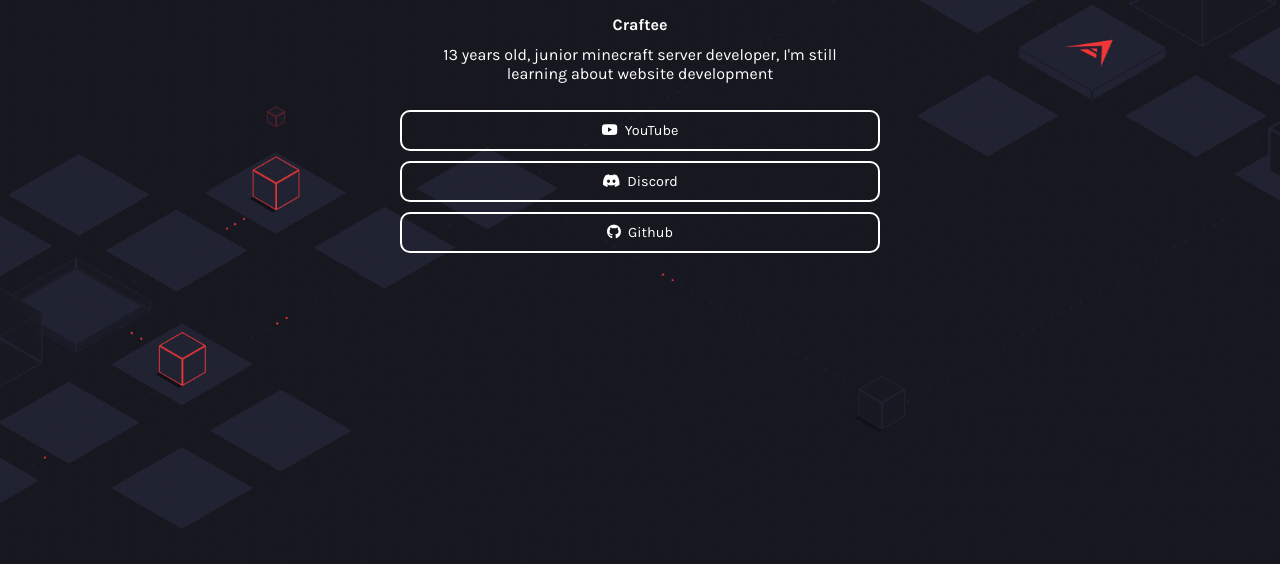
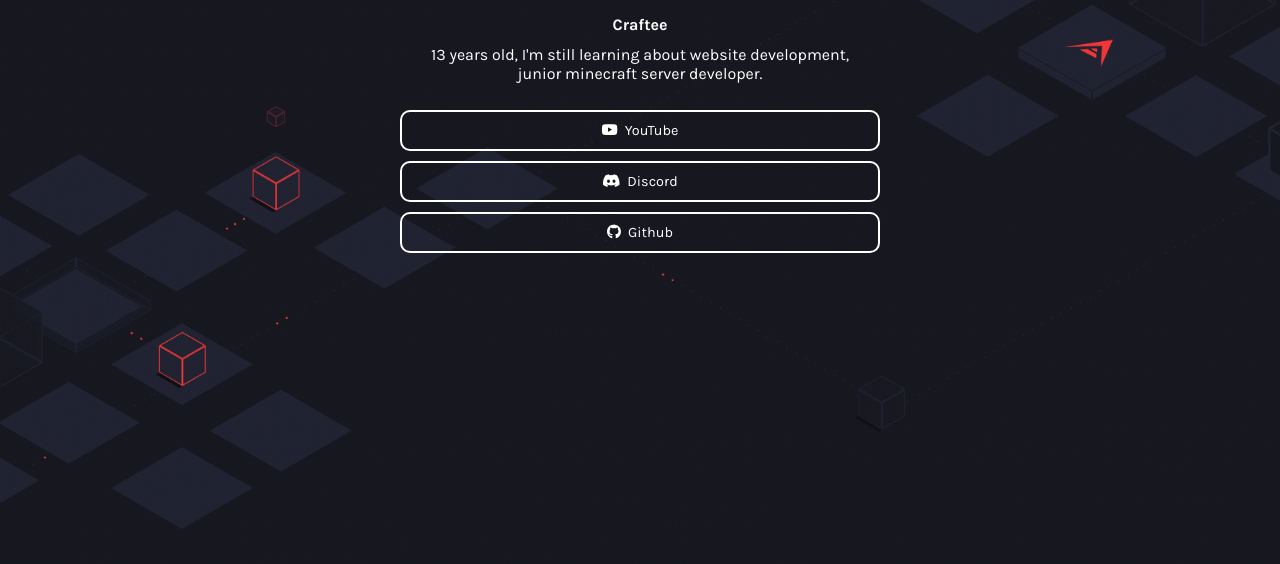
Before and after one commit to Samunee/Website, a plain HTML site: page index.html in a window 1280 px wide. Shown: the part 170-734 px from the top of the page. Drawn offline with Linux system fonts and the light colour scheme.

Commit message:
Update index.html

```diff
--- a/index.html
+++ b/index.html
@@ -20,7 +20,7 @@
     </div>
 
     <div class="description">
-        13 years old, junior minecraft server developer, I'm still learning about website development
+        13 years old, I'm still learning about website development, junior minecraft server developer.
     </div>
 
     <div class="links">
```
